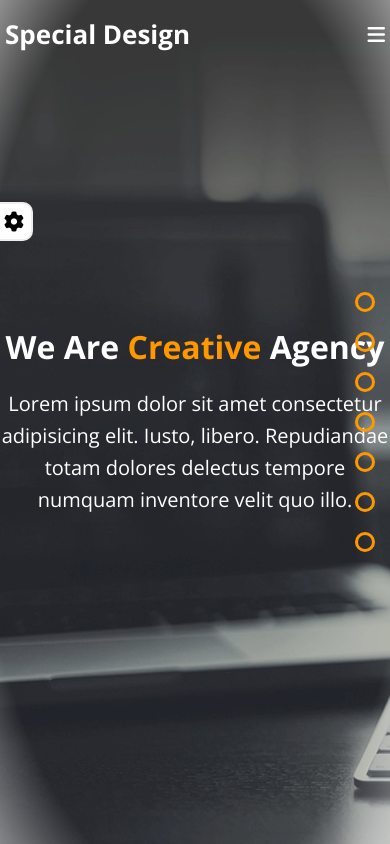
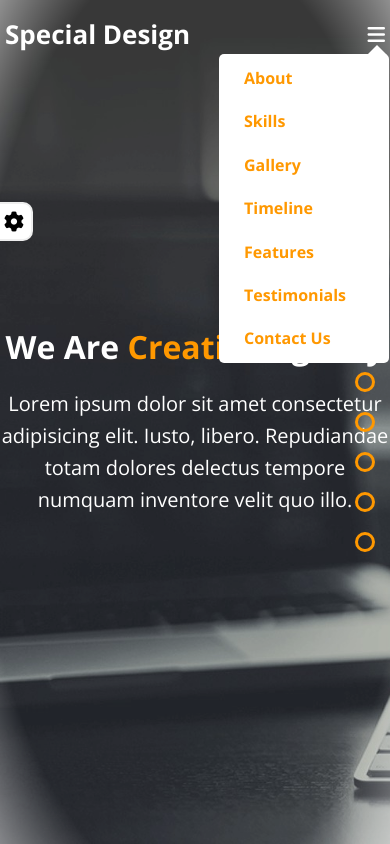
Before and after one commit to Abedelrhman-Kassem/Special-Design, a plain HTML site: page index.html in a window 390 px wide. Both pictures are taken after a click on the icon 376 px from the left and 34 px from the top of the page. Shown: the top 844 px of the page. Drawn offline with nearby package versions, Linux system fonts and the light colour scheme.

Commit message:
responsive menu

```diff
--- a/Css/master.css
+++ b/Css/master.css
@@ -20,6 +20,7 @@ section.background {
   min-height: inherit;
   margin: auto;
   position: relative;
+  padding: 0 10px;
 }
 section:not(.about-us) h2 {
   text-align: center;
@@ -253,7 +254,7 @@ section:not(.about-us) h2 {
 .landing .header {
   position: relative;
   padding: 20px 0;
-  z-index: 2;
+  z-index: 9;
   display: flex;
   align-items: center;
   justify-content: space-between;
@@ -276,6 +277,14 @@ section:not(.about-us) h2 {
   flex: 2;
   padding-left: 0;
   white-space: nowrap;
+}
+.landing .links.open::before {
+  position: absolute;
+  border-width: 10px;
+  border-style: solid;
+  border-color: transparent transparent #fff transparent;
+  top: -19px;
+  right: 2px;
 }
 .landing .links li {
   margin-left: 30px;
@@ -764,6 +773,63 @@ input[type="number"] {
 /* End Contact Us */
 
 /* Start Media Queries */
+@media (max-width: 1400px) {
+  .container {
+    width: 1140px;
+  }
+}
+@media (max-width: 1200px) {
+  .container {
+    width: 960px;
+  }
+}
+@media (max-width: 992px) {
+  .container {
+    width: 720px;
+  }
+  .landing .links {
+    display: none;
+  }
+  .landing .links.open {
+    display: block;
+    position: absolute;
+    top: 34px;
+    right: -4px;
+    width: 170px;
+    background-color: #fff;
+    border-radius: 5px;
+    -webkit-border-radius: 5px;
+    -moz-border-radius: 5px;
+    -ms-border-radius: 5px;
+    -o-border-radius: 5px;
+  }
+  .landing .links.open::before {
+    content: "";
+  }
+  .landing .links.open li {
+    font-size: 0.8em;
+    margin-left: 0;
+  }
+  .landing .links.open li a {
+    color: var(--main-color);
+    font-weight: bold;
+    display: block;
+    padding: 10px;
+    margin: 5px 15px;
+  }
+  .landing .links.open li a:hover {
+    background-color: #ccc;
+  }
+  .landing .toggle-menu {
+    display: block;
+  }
+}
+
+@media (max-width: 768px) {
+  .container {
+    width: 540px;
+  }
+}
 @media (max-width: 575px) {
   .container {
     width: 100%;
@@ -776,41 +842,4 @@ input[type="number"] {
     display: block;
   }
 }
-@media (min-width: 576px) {
-  .container {
-    width: 540px;
-  }
-  .landing .links {
-    display: none;
-  }
-  .landing .toggle-menu {
-    display: block;
-  }
-}
-@media (min-width: 768px) {
-  .container {
-    width: 720px;
-  }
-}
-@media (min-width: 992px) {
-  .container {
-    width: 960px;
-  }
-  .landing .links {
-    display: flex;
-  }
-  .landing .toggle-menu {
-    display: none;
-  }
-}
-@media (min-width: 1200px) {
-  .container {
-    width: 1140px;
-  }
-}
-@media (min-width: 1400px) {
-  .container {
-    width: 1320px;
-  }
-}
 /* End Media Queries */
--- a/Js/main.js
+++ b/Js/main.js
@@ -92,6 +92,7 @@ function linkScroll(elements) {
       document
         .querySelector(ele.dataset.section)
         .scrollIntoView({ behavior: "smooth" });
+      document.querySelector(".links").classList.remove("open");
     });
   });
 }
@@ -270,6 +271,22 @@ document
   .addEventListener("click", (e) => e.preventDefault());
 
 // End Contact Us
+// open Menu Links
+let toggleMenu = document.querySelector(".toggle-menu");
+let linksDiv = document.querySelector(".links");
+
+toggleMenu.onclick = (e) => {
+  //
+  e.stopPropagation();
+  linksDiv.classList.toggle("open");
+};
+linksDiv.onclick = (e) => e.stopPropagation();
+
+document.addEventListener("click", (e) => {
+  if (e.target != toggleMenu && e.target != linksDiv) {
+    linksDiv.classList.remove("open");
+  }
+});
 
 // Animation Function
 function animationTop(boxs) {
```
